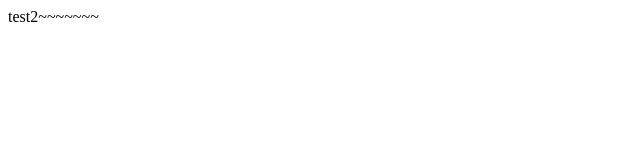
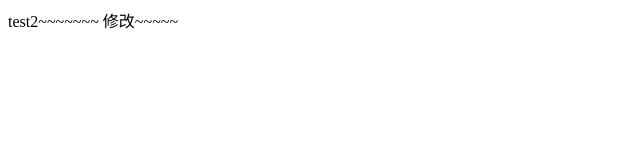
Before and after one commit to woxizhazhahui/test, a plain HTML site: page index2.html in a window 1280 px wide. Shown: the whole page, without its empty margins (0-640 px from the left). Drawn offline with Linux system fonts and the light colour scheme.

Commit message:
第二个测试(修改)

```diff
--- a/index2.html
+++ b/index2.html
@@ -6,5 +6,6 @@
 </head>
 <body>
 test2~~~~~~~
+修改~~~~~
 </body>
 </html>
```
